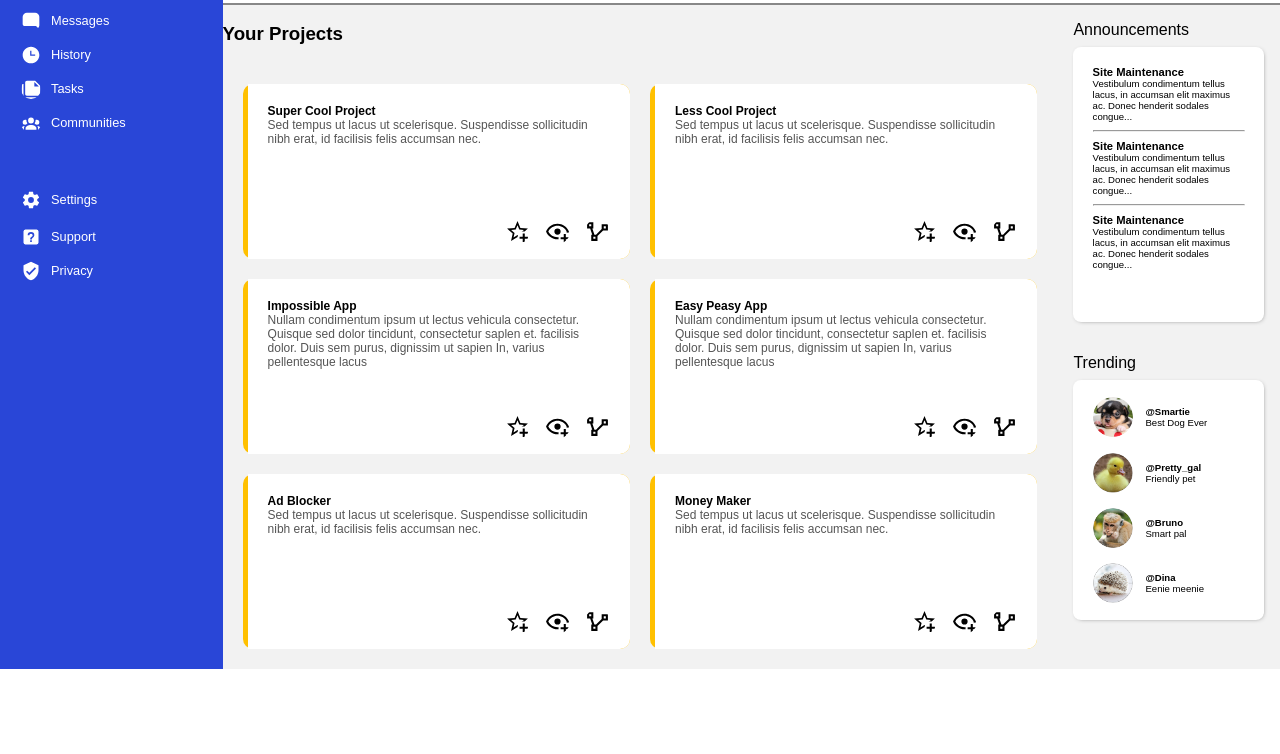
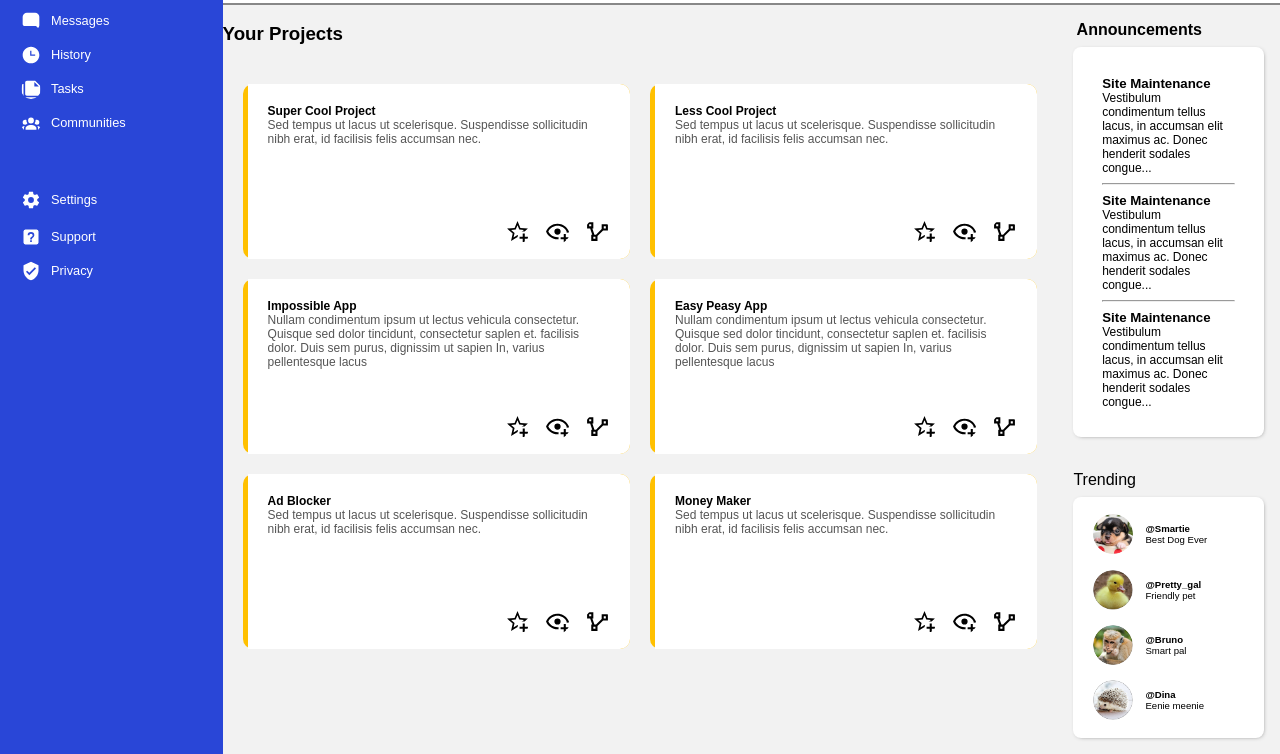
Before and after one commit to jtm2021/Dashboard, a plain HTML site: page index.html in a window 1280 px wide. Shown: the part 149-903 px from the top of the page. Before the commit the page ends 818 px from the top, so only its background shows below. Drawn offline with Linux system fonts and the light colour scheme; a web font is replaced by a local one.

Commit message:
Adjust styling to announcements section

```diff
--- a/index.html
+++ b/index.html
@@ -145,7 +145,6 @@
         <button>Share</button>
       </div>
     </section>
-    <!-- Change div to section -->
     <section class="projects">
       <h3>Your Projects</h3>
       <div class="project-grid">
@@ -312,21 +311,21 @@
       </div>
     </section>
     <section class="announcements">
-      <div>Announcements</div>
+      <h4>Announcements</h4>
       <div>
-        <h4>Site Maintenance</h4>
+        <h5>Site Maintenance</h5>
         <p>
           Vestibulum condimentum tellus lacus, in accumsan elit maximus ac.
           Donec henderit sodales congue...
         </p>
         <hr />
-        <h4>Site Maintenance</h4>
+        <h5>Site Maintenance</h5>
         <p>
           Vestibulum condimentum tellus lacus, in accumsan elit maximus ac.
           Donec henderit sodales congue...
         </p>
         <hr />
-        <h4>Site Maintenance</h4>
+        <h5>Site Maintenance</h5>
         <p>
           Vestibulum condimentum tellus lacus, in accumsan elit maximus ac.
           Donec henderit sodales congue...
--- a/style.css
+++ b/style.css
@@ -212,28 +212,27 @@ li {
   padding: 1rem;
 }
 
-.announcements > div:first-child {
-  height: fit-content;
-}
-
 .announcements > div:last-child {
   background-color: var(--color-white);
   border-radius: 8px;
   box-shadow: 1px 1px 5px -3px var(--color-gborder);
+  padding: 1.8rem;
 }
 
 /* Announcement Content */
-.announcements > div:last-child {
-  padding: 1.2rem;
+.announcements h4 {
+  margin-block-start: 0px;
+  margin-block-end: 0px;
+  margin-left: 0.2rem;
 }
 
-.announcements h4 {
-  font-size: 0.7rem;
-  margin: 0 auto;
+.announcements h5 {
+  margin-block-start: 0px;
+  margin-block-end: 0px;
 }
 
 .announcements p {
-  font-size: 0.6rem;
+  font-size: 12px;
   margin: 0 auto;
 }
 
```
